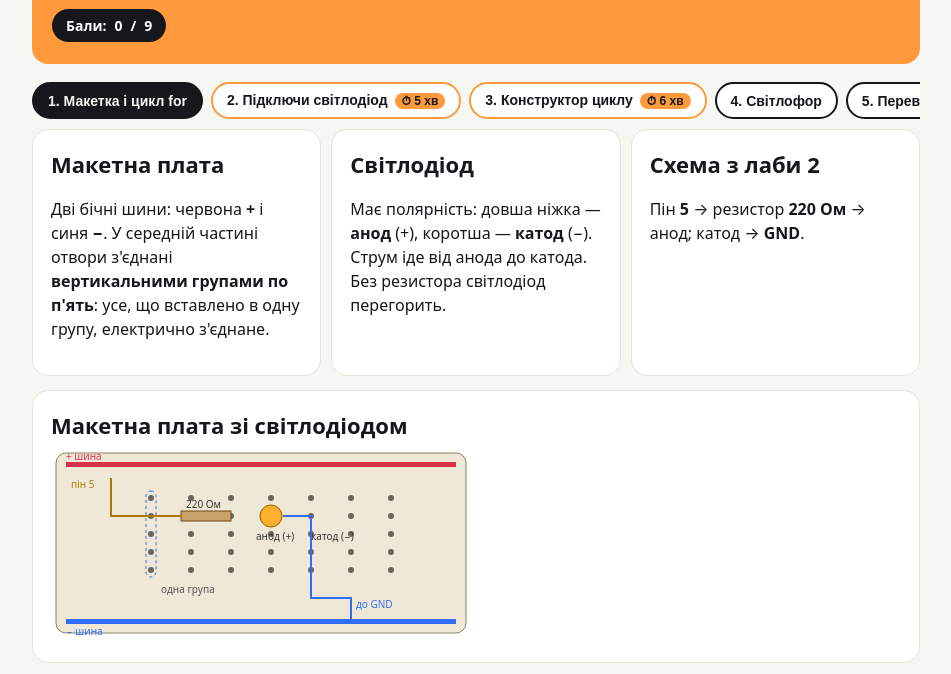
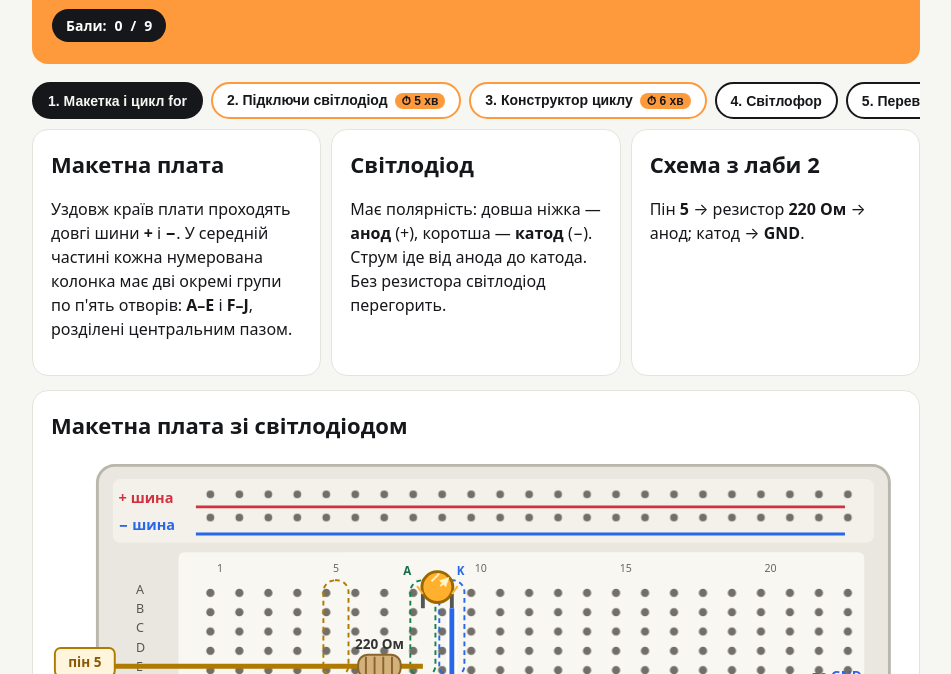
Before and after one commit to romkravets/new_school, a website: page lessons/12-boards-leds-loops/index.html in a window 1280 px wide. Shown: the part 234-908 px from the top of the page, without its empty margins (164-1115 px from the left). Drawn offline with Linux system fonts and the light colour scheme.

Commit message:
Update index.html

```diff
--- a/lessons/12-boards-leds-loops/index.html
+++ b/lessons/12-boards-leds-loops/index.html
@@ -50,31 +50,92 @@ svg{max-width:100%;height:auto}
 
   <section class="panel" id="theory">
     <div class="grid g3">
-      <div class="card"><h2>Макетна плата</h2><p>Дві бічні шини: червона <b>+</b> і синя <b>−</b>. У середній частині отвори з'єднані <b>вертикальними групами по п'ять</b>: усе, що вставлено в одну групу, електрично з'єднане.</p></div>
+      <div class="card"><h2>Макетна плата</h2><p>Уздовж країв плати проходять довгі шини <b>+</b> і <b>−</b>. У середній частині кожна нумерована колонка має дві окремі групи по п'ять отворів: <b>A–E</b> і <b>F–J</b>, розділені центральним пазом.</p></div>
       <div class="card"><h2>Світлодіод</h2><p>Має полярність: довша ніжка — <b>анод</b> (+), коротша — <b>катод</b> (−). Струм іде від анода до катода. Без резистора світлодіод перегорить.</p></div>
       <div class="card"><h2>Схема з лаби 2</h2><p>Пін <b>5</b> → резистор <b>220 Ом</b> → анод; катод → <b>GND</b>.</p></div>
     </div>
     <div class="card">
       <h2>Макетна плата зі світлодіодом</h2>
       <div class="svg-wrap">
-      <svg viewBox="0 0 420 190" width="420" role="img" aria-label="Макетна плата: шини плюс і мінус, вертикальні групи отворів, світлодіод і резистор">
-        <rect x="5" y="5" width="410" height="180" rx="10" fill="#efe8d6" stroke="#8a826c"/>
-        <rect x="15" y="14" width="390" height="5" fill="#d6334a"/><text x="15" y="12" font-size="10" fill="#d6334a">+ шина</text>
-        <rect x="15" y="171" width="390" height="5" fill="#2f6df6"/><text x="15" y="187" font-size="10" fill="#2f6df6">− шина</text>
-        <g fill="#6b665a">
-          <g id="hg"><circle cx="100" cy="50" r="3"/><circle cx="100" cy="68" r="3"/><circle cx="100" cy="86" r="3"/><circle cx="100" cy="104" r="3"/><circle cx="100" cy="122" r="3"/></g>
-          <use href="#hg" x="40"/><use href="#hg" x="80"/><use href="#hg" x="120"/><use href="#hg" x="160"/><use href="#hg" x="200"/><use href="#hg" x="240"/>
+      <svg viewBox="0 0 880 490" width="880" role="img" aria-label="Реалістична схема макетної плати з шинами вздовж країв, центральним пазом, рядами A–E і F–J та послідовним підключенням піну 5, резистора, світлодіода й GND">
+        <defs>
+          <pattern id="rail-holes" width="30" height="24" patternUnits="userSpaceOnUse" patternTransform="translate(0 12)">
+            <circle cx="15" cy="12" r="4" fill="#716f68"/>
+          </pattern>
+          <pattern id="terminal-holes" width="30" height="20" patternUnits="userSpaceOnUse">
+            <circle cx="15" cy="10" r="4.3" fill="#716f68"/>
+          </pattern>
+          <marker id="led-arrow" markerWidth="5" markerHeight="5" refX="4" refY="2.5" orient="auto">
+            <path d="M0 0 L5 2.5 L0 5 Z" fill="#fff4c2"/>
+          </marker>
+        </defs>
+        <rect x="48" y="18" width="820" height="454" rx="18" fill="#e9e7df" stroke="#b9b6ac" stroke-width="3"/>
+        <rect x="64" y="32" width="788" height="66" rx="8" fill="#f3f1e9"/>
+        <text x="70" y="57" font-size="15" font-weight="700" fill="#cf3342">+ шина</text>
+        <rect x="140" y="36" width="692" height="24" fill="url(#rail-holes)"/>
+        <path d="M150 61 H822" stroke="#cf3342" stroke-width="3"/>
+        <text x="70" y="85" font-size="15" font-weight="700" fill="#2867e8">− шина</text>
+        <rect x="140" y="60" width="692" height="24" fill="url(#rail-holes)"/>
+        <path d="M150 89 H822" stroke="#2867e8" stroke-width="3"/>
+
+        <rect x="132" y="108" width="710" height="142" rx="6" fill="#f8f7f1"/>
+        <text x="88" y="151" font-size="13" fill="#555">A</text>
+        <text x="88" y="171" font-size="13" fill="#555">B</text>
+        <text x="88" y="191" font-size="13" fill="#555">C</text>
+        <text x="88" y="211" font-size="13" fill="#555">D</text>
+        <text x="88" y="231" font-size="13" fill="#555">E</text>
+        <g font-size="11" fill="#666" text-anchor="middle">
+          <text x="175" y="128">1</text><text x="295" y="128">5</text><text x="445" y="128">10</text>
+          <text x="595" y="128">15</text><text x="745" y="128">20</text>
         </g>
-        <rect x="95" y="43" width="10" height="86" rx="5" fill="none" stroke="#2f6df6" stroke-dasharray="3 3"/>
-        <text x="110" y="145" font-size="10" fill="#555">одна група</text>
-        <rect x="130" y="63" width="50" height="10" fill="#c9a36a" stroke="#6b4b1a"/><text x="135" y="60" font-size="10" fill="#333">220 Ом</text>
-        <circle cx="220" cy="68" r="11" fill="#ffb02e" stroke="#8a5a00"/><text x="205" y="92" font-size="10" fill="#333">анод (+)</text>
-        <text x="260" y="92" font-size="10" fill="#333">катод (−)</text>
-        <path d="M232 68 H260 V150 H300 V171" fill="none" stroke="#2f6df6" stroke-width="2"/>
-        <text x="305" y="160" font-size="10" fill="#2f6df6">до GND</text>
-        <path d="M130 68 H60 V30" fill="none" stroke="#b07a00" stroke-width="2"/><text x="20" y="40" font-size="10" fill="#b07a00">пін 5</text>
+        <rect x="160" y="136" width="690" height="100" fill="url(#terminal-holes)"/>
+
+        <rect x="132" y="255" width="710" height="20" rx="4" fill="#d4d2cb"/>
+        <path d="M145 260 H829 M145 270 H829" stroke="#c3c0b8" stroke-width="2"/>
+
+        <rect x="132" y="280" width="710" height="108" rx="6" fill="#f8f7f1"/>
+        <text x="88" y="295" font-size="13" fill="#555">F</text>
+        <text x="88" y="315" font-size="13" fill="#555">G</text>
+        <text x="88" y="335" font-size="13" fill="#555">H</text>
+        <text x="88" y="355" font-size="13" fill="#555">I</text>
+        <text x="88" y="375" font-size="13" fill="#555">J</text>
+        <g font-size="11" fill="#666" text-anchor="middle">
+          <text x="175" y="294">1</text><text x="295" y="294">5</text><text x="445" y="294">10</text>
+          <text x="595" y="294">15</text><text x="745" y="294">20</text>
+        </g>
+        <rect x="160" y="280" width="690" height="100" fill="url(#terminal-holes)"/>
+
+        <rect x="64" y="399" width="788" height="62" rx="8" fill="#f3f1e9"/>
+        <text x="70" y="421" font-size="15" font-weight="700" fill="#cf3342">+ шина</text>
+        <rect x="140" y="400" width="692" height="24" fill="url(#rail-holes)"/>
+        <path d="M150 425 H822" stroke="#cf3342" stroke-width="3"/>
+        <text x="70" y="455" font-size="15" font-weight="700" fill="#2867e8">− шина</text>
+        <rect x="140" y="424" width="692" height="24" fill="url(#rail-holes)"/>
+        <path d="M150 453 H822" stroke="#2867e8" stroke-width="3"/>
+
+        <rect x="282" y="137" width="26" height="100" rx="12" fill="none" stroke="#b07a00" stroke-width="2" stroke-dasharray="5 4"/>
+        <rect x="372" y="137" width="26" height="100" rx="12" fill="none" stroke="#16834d" stroke-width="2" stroke-dasharray="5 4"/>
+        <rect x="402" y="137" width="26" height="100" rx="12" fill="none" stroke="#2867e8" stroke-width="2" stroke-dasharray="5 4"/>
+
+        <rect x="4" y="207" width="62" height="30" rx="6" fill="#fff5dd" stroke="#b07a00" stroke-width="2"/>
+        <text x="35" y="227" font-size="14" font-weight="700" fill="#8a5900" text-anchor="middle">пін 5</text>
+        <path d="M66 226 H295 M295 226 H318 M362 226 H385" fill="none" stroke="#b07a00" stroke-width="5"/>
+        <rect x="318" y="214" width="44" height="24" rx="10" fill="#d4b17b" stroke="#8a642d" stroke-width="2"/>
+        <path d="M326 216 V236 M335 216 V236 M344 216 V236 M353 216 V236" stroke="#8a642d" stroke-width="2"/>
+        <text x="340" y="208" font-size="14" font-weight="700" fill="#333" text-anchor="middle">220 Ом</text>
+
+        <path d="M385 151 V166 M415 151 V166" stroke="#555" stroke-width="4"/>
+        <circle cx="400" cy="144" r="16" fill="#ffb02e" stroke="#9b6700" stroke-width="3"/>
+        <path d="M385 151 L379 143 M415 151 L421 143" stroke="#ffb02e" stroke-width="2"/>
+        <path d="M394 138 L402 130 M403 143 L411 135" stroke="#fff4c2" stroke-width="2" marker-end="url(#led-arrow)"/>
+        <text x="373" y="132" font-size="12" font-weight="700" fill="#176c45" text-anchor="end">A</text>
+        <text x="420" y="132" font-size="12" font-weight="700" fill="#2867e8">K</text>
+        <path d="M415 166 V245 H850 V440 H815" fill="none" stroke="#fff" stroke-width="11" stroke-linejoin="round"/>
+        <path d="M415 166 V245 H850 V440 H815" fill="none" stroke="#2867e8" stroke-width="5" stroke-linejoin="round"/>
+        <text x="786" y="241" font-size="14" font-weight="700" fill="#2867e8">до GND</text>
       </svg>
       </div>
+      <p class="teacher-note">На схемі: D5 під'єднано до колонки 5; резистор з'єднує колонки 5 і 8; анод світлодіода стоїть у колонці 8, катод — у 9. Провід із колонки 9 веде до синьої шини, з'єднаної з GND. Отвори A–E в одній колонці спільні; центральний паз відділяє від них окрему групу F–J.</p>
     </div>
     <div class="card">
       <h2>Цикл for із лаби</h2>
```
